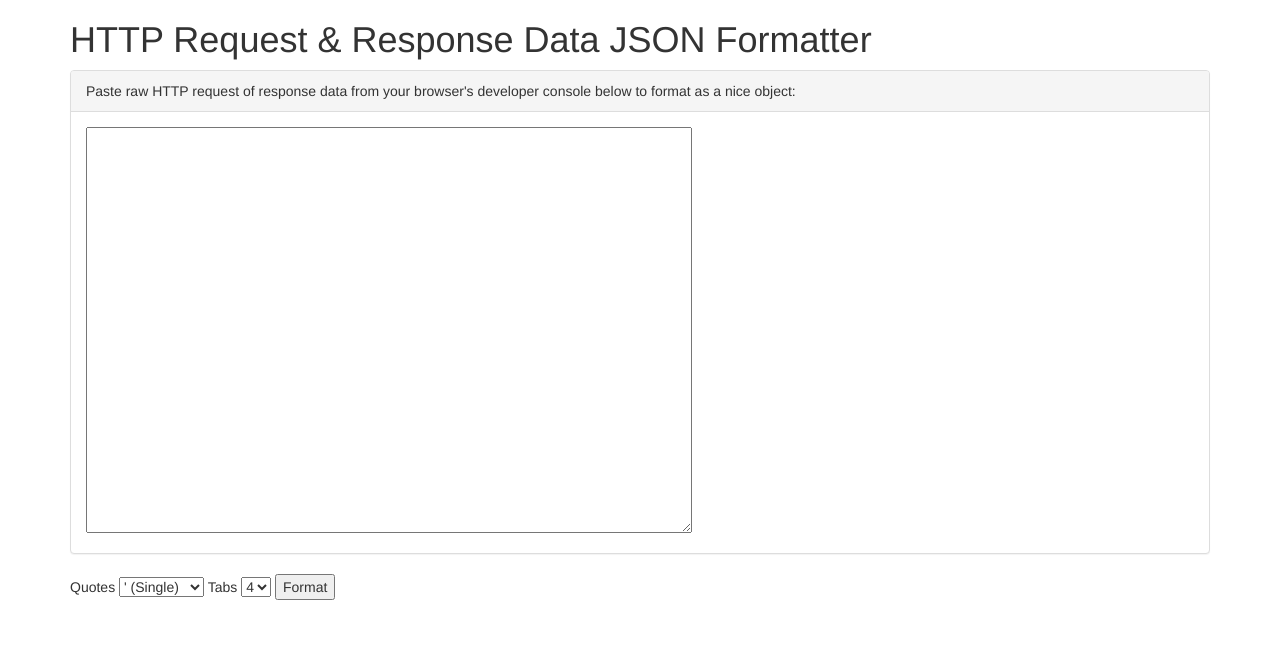
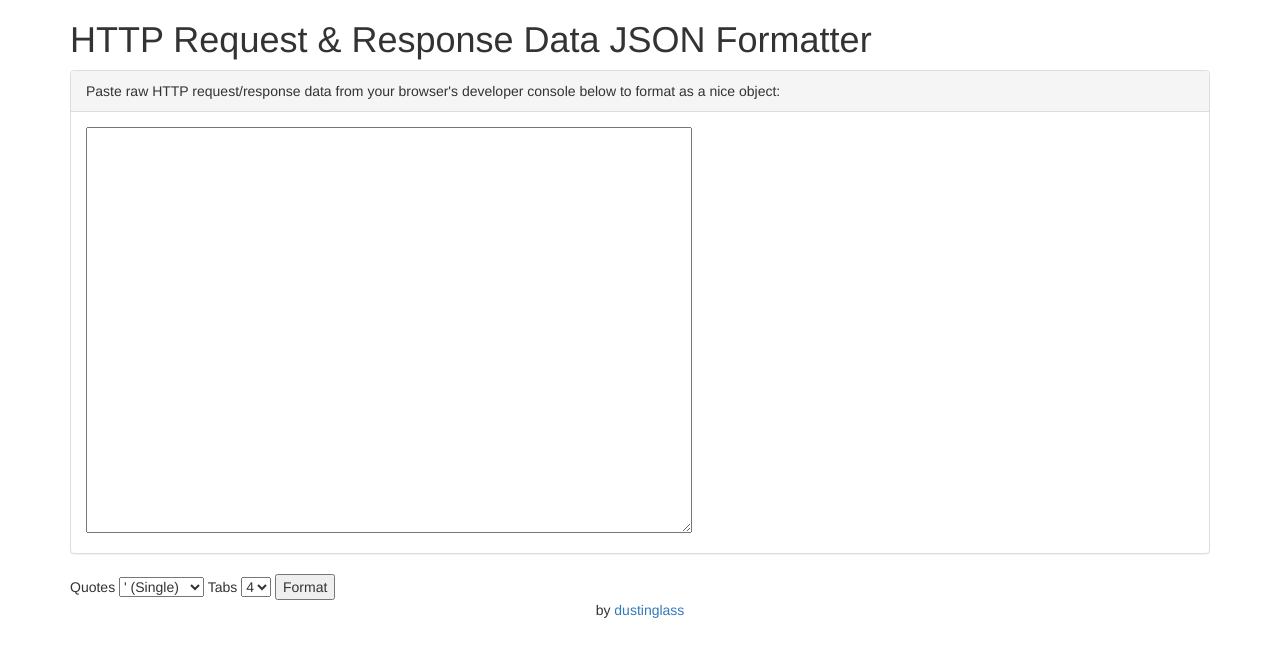
Before and after one commit to dustinglass/flask-json-formatter, a Flask app: page / in a window 1280 px wide. Shown: the top 657 px of the page. Run offline with Flask 2, Linux system fonts and the light colour scheme; some libraries are stand-ins or nearby versions.

Commit message:
Add footer to HTML

```diff
--- a/templates/index.html
+++ b/templates/index.html
@@ -22,7 +22,7 @@
       <h1>HTTP Request & Response Data JSON Formatter</h1>
       <form action="/format">
         <div class="panel panel-default">
-          <div class="panel-heading">Paste raw HTTP request of response data from your browser's developer console below to format as a nice object:</div>
+          <div class="panel-heading">Paste raw HTTP request/response data from your browser's developer console below to format as a nice object:</div>
           <div class="panel-body"><textarea cols=72 rows=20 name="full_text">{{ full_text }}</textarea></div>
         </div>
         Quotes
@@ -42,6 +42,12 @@
     </div>
   </body>
 
+  <footer class="footer">
+    <div class="footer-copyright text-center">by
+      <a href="https://github.com/dustinglass/flask-json-formatter">dustinglass</a>
+    </div>
+  </footer>
+
   <script src="https://code.jquery.com/jquery-3.3.1.slim.min.js" integrity="sha384-q8i/X+965DzO0rT7abK41JStQIAqVgRVzpbzo5smXKp4YfRvH+8abtTE1Pi6jizo" crossorigin="anonymous"></script>
   <script src="https://cdnjs.cloudflare.com/ajax/libs/popper.js/1.14.7/umd/popper.min.js" integrity="sha384-UO2eT0CpHqdSJQ6hJty5KVphtPhzWj9WO1clHTMGa3JDZwrnQq4sF86dIHNDz0W1" crossorigin="anonymous"></script>
   <script src="https://stackpath.bootstrapcdn.com/bootstrap/4.3.1/js/bootstrap.min.js" integrity="sha384-JjSmVgyd0p3pXB1rRibZUAYoIIy6OrQ6VrjIEaFf/nJGzIxFDsf4x0xIM+B07jRM" crossorigin="anonymous"></script>
```
Also changed, not shown: templates/format.html (+7 -1 lines).
